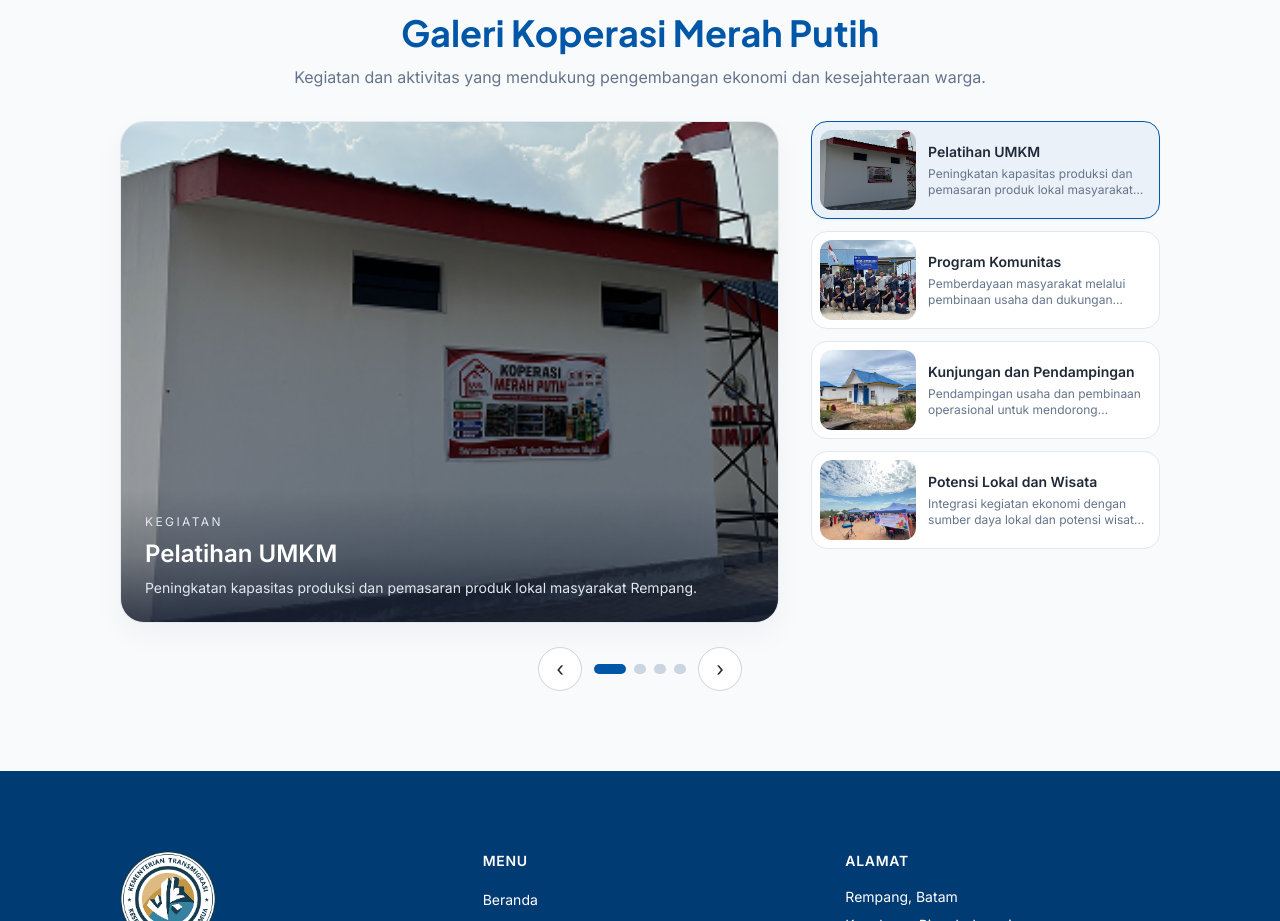
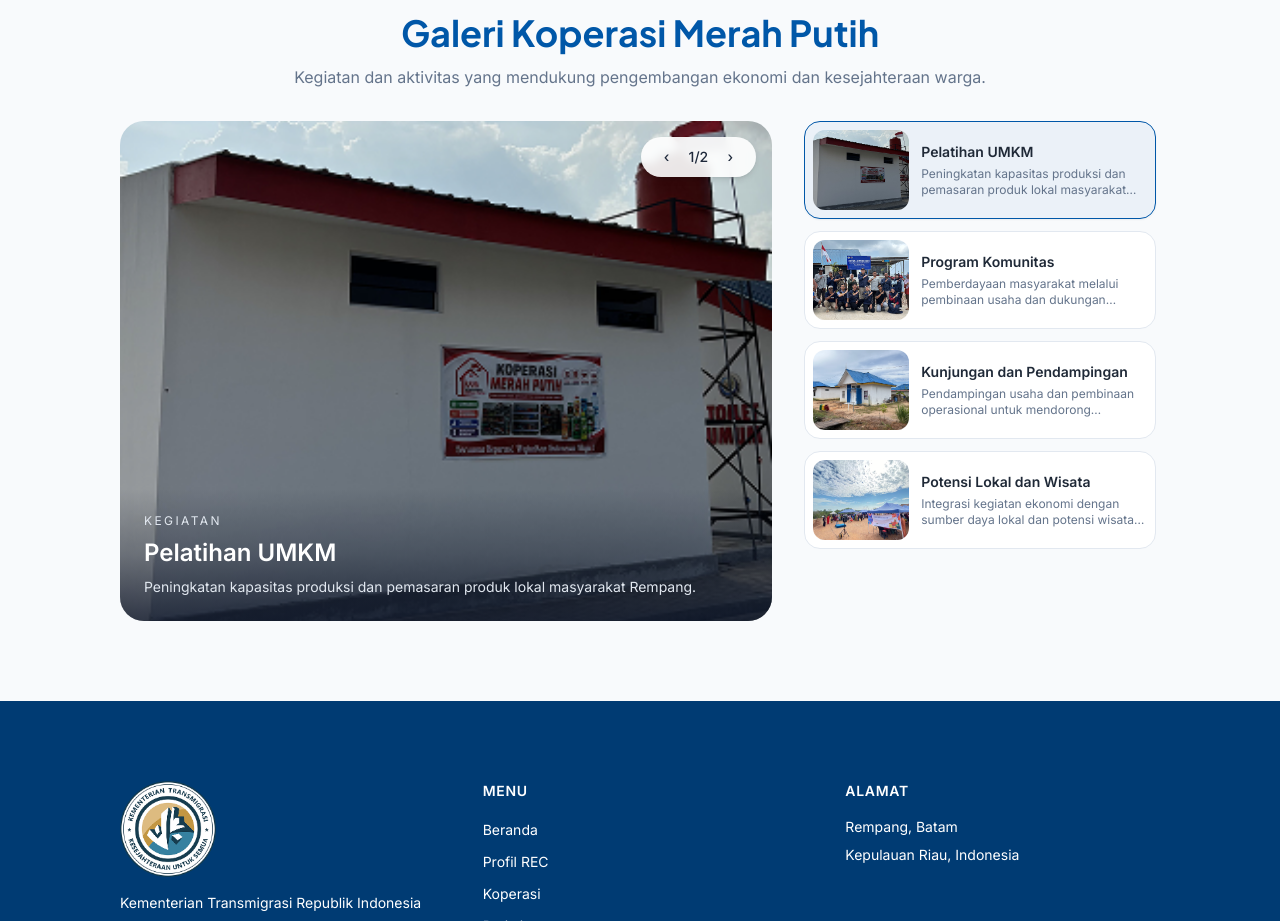
Before and after one commit to Papiann/rempang-eco-city, a Next.js app: page /koperasi/merah-putih in a window 1280 px wide. Shown: the part 2180-3101 px from the top of the page. Built offline with nearby package versions, Linux system fonts and the light colour scheme.

Commit message:
Update koperasi gallery layout and consistency

```diff
--- a/app/koperasi/merah-putih/page.tsx
+++ b/app/koperasi/merah-putih/page.tsx
@@ -32,32 +32,48 @@
 const galleryItems = [
 	{
 		title: "Pelatihan UMKM",
-    description: "Peningkatan kapasitas produksi dan pemasaran produk lokal masyarakat Rempang.",
-    image: "/images/hero-kops-mp.png",
+		description:
+			"Peningkatan kapasitas produksi dan pemasaran produk lokal masyarakat Rempang.",
+		images: ["/images/hero-kops-mp.png", "/images/hero-kop-trans.png"],
 	},
 	{
 		title: "Program Komunitas",
-    description: "Pemberdayaan masyarakat melalui pembinaan usaha dan dukungan kerjasama lokal.",
-    image: "/images/hero-kop-trans.png",
+		description:
+			"Pemberdayaan masyarakat melalui pembinaan usaha dan dukungan kerjasama lokal.",
+		images: ["/images/hero-kop-trans.png", "/images/hero-rumah-rempang.png"],
 	},
 	{
 		title: "Kunjungan dan Pendampingan",
-    description: "Pendampingan usaha dan pembinaan operasional untuk mendorong kemandirian ekonomi.",
-    image: "/images/hero-rumah-rempang.png",
+		description:
+			"Pendampingan usaha dan pembinaan operasional untuk mendorong kemandirian ekonomi.",
+		images: ["/images/hero-rumah-rempang.png", "/images/hero-pariwisata-rec.jpg"],
 	},
 	{
 		title: "Potensi Lokal dan Wisata",
-    description: "Integrasi kegiatan ekonomi dengan sumber daya lokal dan potensi wisata masyarakat.",
-    image: "/images/hero-pariwisata-rec.jpg",
+		description:
+			"Integrasi kegiatan ekonomi dengan sumber daya lokal dan potensi wisata masyarakat.",
+		images: ["/images/hero-pariwisata-rec.jpg", "/images/hero-kops-mp.png"],
 	},
 ];
 
 export default function KoperasiMerahPutihPage() {
 	const [activeIndex, setActiveIndex] = useState(0);
+	const [photoIndex, setPhotoIndex] = useState(0);
 	const activeItem = galleryItems[activeIndex];
+	const activeImage = activeItem.images[photoIndex];
 
-  const goTo = (index: number) =>
-    setActiveIndex((index + galleryItems.length) % galleryItems.length);
+	const goTo = (index: number) => {
+		setActiveIndex(index);
+		setPhotoIndex(0);
+	};
+
+	const goToPhoto = (offset: number) => {
+		setPhotoIndex(
+			(prev) =>
+				(prev + offset + activeItem.images.length) %
+				activeItem.images.length,
+		);
+	};
 
 	return (
 		<main>
@@ -85,23 +101,29 @@
 									Tentang Koperasi Merah Putih
 								</h2>
 								<p className="text-base leading-relaxed text-text-secondary">
-                  Koperasi Merah Putih menjadi wadah ekonomi masyarakat Rempang yang fokus pada penguatan usaha,
-                  pelayanan kebutuhan pokok, hingga pengembangan potensi lokal. Koperasi ini hadir untuk mendorong
-                  kemandirian ekonomi masyarakat secara berkelanjutan.
+									Koperasi Merah Putih menjadi wadah ekonomi masyarakat Rempang
+									yang fokus pada penguatan usaha, pelayanan kebutuhan pokok,
+									hingga pengembangan potensi lokal. Koperasi ini hadir untuk
+									mendorong kemandirian ekonomi masyarakat secara berkelanjutan.
 								</p>
 								<p className="text-base leading-relaxed text-text-secondary">
-                  Dengan orientasi pada semangat gotong royong, koperasi ini aktif dalam program pengelolaan usaha,
-                  dukungan modal usaha, serta pemberdayaan UMKM lokal agar lebih kompetitif dan berdampak luas.
+									Dengan orientasi pada semangat gotong royong, koperasi ini aktif
+									dalam program pengelolaan usaha, dukungan modal usaha, serta
+									pemberdayaan UMKM lokal agar lebih kompetitif dan berdampak luas.
 								</p>
 
 								<div className="grid grid-cols-2 gap-4 pt-4">
 									<div className="rounded-xl border border-slate-200 bg-slate-50 p-4">
 										<p className="text-sm text-text-secondary">Tahun Berdiri</p>
-                    <p className="mt-2 text-xl font-bold text-text-primary">2020</p>
+										<p className="mt-2 text-xl font-bold text-text-primary">
+											2020
+										</p>
 									</div>
 									<div className="rounded-xl border border-slate-200 bg-slate-50 p-4">
 										<p className="text-sm text-text-secondary">Anggota</p>
-                    <p className="mt-2 text-xl font-bold text-text-primary">180</p>
+										<p className="mt-2 text-xl font-bold text-text-primary">
+											180
+										</p>
 									</div>
 								</div>
 							</div>
@@ -137,8 +159,12 @@
 										/>
 									</div>
 									<div className="p-4 text-center">
-                    <h3 className="text-xl font-semibold text-primary-blue">{person.name}</h3>
-                    <p className="mt-1 text-sm text-text-secondary">{person.role}</p>
+										<h3 className="text-xl font-semibold text-primary-blue">
+											{person.name}
+										</h3>
+										<p className="mt-1 text-sm text-text-secondary">
+											{person.role}
+										</p>
 									</div>
 								</article>
 							))}
@@ -149,28 +175,60 @@
 				<section className="bg-slate-50 py-16 md:py-20">
 					<div className="container-content">
 						<div className="mb-8 text-center">
-              <h2 className="font-heading text-4xl font-bold text-primary-blue">Galeri Koperasi Merah Putih</h2>
+							<h2 className="font-heading text-4xl font-bold text-primary-blue">
+								Galeri Koperasi Merah Putih
+							</h2>
 							<p className="mt-3 text-base text-text-secondary">
-                Kegiatan dan aktivitas yang mendukung pengembangan ekonomi dan kesejahteraan warga.
+								Kegiatan dan aktivitas yang mendukung pengembangan ekonomi dan
+								kesejahteraan warga.
 							</p>
 						</div>
 
-            <div className="grid grid-cols-1 gap-8 lg:grid-cols-[1.7fr_0.9fr]">
-              <div className="overflow-hidden rounded-3xl border border-slate-200 bg-white shadow-[0_12px_30px_rgba(15,23,42,0.04)]">
-                <div className="relative">
+						<div className="grid grid-cols-1 gap-8 lg:grid-cols-[1.65fr_0.9fr]">
+							<div className="relative h-[420px] overflow-hidden rounded-3xl md:h-[500px]">
 								<img
-                    src={activeItem.image}
+									src={activeImage}
 									alt={activeItem.title}
-                    className="h-[420px] w-full object-cover md:h-[500px]"
+									className="h-full w-full object-cover"
 								/>
-                  <div className="absolute inset-x-0 bottom-0 bg-gradient-to-t from-slate-900/70 via-slate-900/25 to-transparent p-6 text-white">
-                    <p className="text-xs uppercase tracking-[0.2em] text-slate-200">Kegiatan</p>
-                    <h3 className="mt-2 text-2xl font-bold">{activeItem.title}</h3>
-                    <p className="mt-2 max-w-xl text-sm text-slate-200">{activeItem.description}</p>
-                  </div>
-                </div>
+								<div className="absolute inset-x-0 bottom-0 bg-gradient-to-t from-slate-900/75 via-slate-900/30 to-transparent p-6 text-white">
+									<p className="text-xs uppercase tracking-[0.2em] text-slate-200">
+										Kegiatan
+									</p>
+									<h3 className="mt-2 text-2xl font-bold">
+										{activeItem.title}
+									</h3>
+									<p className="mt-2 max-w-xl text-sm text-slate-200">
+										{activeItem.description}
+									</p>
 								</div>
 
+								{activeItem.images.length > 1 && (
+									<div className="absolute right-4 top-4 z-10 flex items-center gap-2 rounded-full bg-white/90 px-3 py-1.5 text-sm font-medium text-slate-800 shadow-md backdrop-blur-sm">
+										<button
+											type="button"
+											onClick={() => goToPhoto(-1)}
+											className="flex h-7 w-7 items-center justify-center rounded-full hover:bg-slate-200"
+											aria-label="Previous photo"
+										>
+											‹
+										</button>
+										<span>
+											{photoIndex + 1}/{activeItem.images.length}
+										</span>
+										<button
+											type="button"
+											onClick={() => goToPhoto(1)}
+											className="flex h-7 w-7 items-center justify-center rounded-full hover:bg-slate-200"
+											aria-label="Next photo"
+										>
+											›
+										</button>
+									</div>
+								)}
+							</div>
+
+							<div className="max-h-[520px] overflow-y-auto pr-1">
 								<div className="space-y-3">
 									{galleryItems.map((item, index) => (
 										<button
@@ -183,48 +241,25 @@
 													: "border-slate-200 bg-white hover:border-slate-300"
 											}`}
 										>
-                    <div className="h-20 w-24 overflow-hidden rounded-xl">
-                      <img src={item.image} alt={item.title} className="h-full w-full object-cover" />
+											<div className="h-20 w-24 flex-shrink-0 overflow-hidden rounded-xl">
+												<img
+													src={item.images[0]}
+													alt={item.title}
+													className="h-full w-full object-cover"
+												/>
 											</div>
 											<div className="min-w-0 flex-1">
-                      <p className="truncate text-sm font-semibold text-text-primary">{item.title}</p>
-                      <p className="mt-1 line-clamp-2 text-xs text-text-secondary">{item.description}</p>
+												<p className="truncate text-sm font-semibold text-text-primary">
+													{item.title}
+												</p>
+												<p className="mt-1 line-clamp-2 text-xs text-text-secondary">
+													{item.description}
+												</p>
 											</div>
 										</button>
 									))}
 								</div>
 							</div>
-
-            <div className="mt-6 flex items-center justify-center gap-3">
-              <button
-                type="button"
-                onClick={() => goTo(activeIndex - 1)}
-                className="flex h-11 w-11 items-center justify-center rounded-full border border-slate-300 bg-white text-xl text-text-primary transition hover:border-primary-blue hover:text-primary-blue"
-                aria-label="Previous gallery item"
-              >
-                ‹
-              </button>
-              <div className="flex gap-2">
-                {galleryItems.map((_, index) => (
-                  <button
-                    key={index}
-                    type="button"
-                    onClick={() => goTo(index)}
-                    aria-label={`Show item ${index + 1}`}
-                    className={`h-2.5 rounded-full transition-all ${
-                      activeIndex === index ? "w-8 bg-primary-blue" : "w-3 bg-slate-300 hover:bg-slate-400"
-                    }`}
-                  />
-                ))}
-              </div>
-              <button
-                type="button"
-                onClick={() => goTo(activeIndex + 1)}
-                className="flex h-11 w-11 items-center justify-center rounded-full border border-slate-300 bg-white text-xl text-text-primary transition hover:border-primary-blue hover:text-primary-blue"
-                aria-label="Next gallery item"
-              >
-                ›
-              </button>
 						</div>
 					</div>
 				</section>
--- a/app/koperasi/transmigrasi/page.tsx
+++ b/app/koperasi/transmigrasi/page.tsx
@@ -34,34 +34,74 @@
 		title: "Pelatihan UMKM",
 		description:
 			"Peningkatan kapasitas produksi dan pemasaran produk lokal masyarakat Rempang.",
-		image: "/images/hero-kop-trans.png",
+		images: [
+			"/images/hero-kop-trans.png",
+			"/images/hero-kops-mp.png",
+		],
 	},
 	{
 		title: "Kegiatan Ekonomi Komunitas",
 		description:
 			"Kolaborasi pengelolaan usaha dan distribusi kebutuhan masyarakat di sekitar kawasan.",
-		image: "/images/hero-kops-mp.png",
+		images: [
+			"/images/hero-kops-mp.png",
+			"/images/hero-rumah-rempang.png",
+		],
 	},
 	{
 		title: "Kunjungan dan Pendampingan",
 		description:
 			"Pendampingan langsung untuk membangun sinergi antara koperasi, warga, dan mitra usaha.",
-		image: "/images/hero-rumah-rempang.png",
+		images: [
+			"/images/hero-rumah-rempang.png",
+			"/images/hero-pariwisata-rec.jpg",
+		],
 	},
 	{
 		title: "Wisata dan Potensi Lokal",
 		description:
 			"Integrasi program ekonomi dengan potensi wisata dan budaya lokal untuk kesejahteraan bersama.",
-		image: "/images/hero-pariwisata-rec.jpg",
+		images: [
+			"/images/hero-pariwisata-rec.jpg",
+			"/images/hero-kop-trans.png",
+		],
+	},
+	{
+		title: "Produk Lokal",
+		description:
+			"Pameran produk khas serta penguatan branding dan distribusi hasil usaha warga.",
+		images: [
+			"/images/hero-kop-trans.png",
+			"/images/hero-kops-mp.png",
+		],
+	},
+	{
+		title: "Pemberdayaan Warga",
+		description:
+			"Program pendampingan masyarakat untuk membangun usaha mandiri dan lingkungan yang produktif.",
+		images: [
+			"/images/hero-kops-mp.png",
+			"/images/hero-rumah-rempang.png",
+		],
 	},
 ];
 
 export default function KoperasiTransmigrasiPage() {
 	const [activeIndex, setActiveIndex] = useState(0);
+	const [photoIndex, setPhotoIndex] = useState(0);
 	const activeItem = galleryItems[activeIndex];
+	const activeImage = activeItem.images[photoIndex];
 
-	const goTo = (index: number) =>
-		setActiveIndex((index + galleryItems.length) % galleryItems.length);
+	const goTo = (index: number) => {
+		setActiveIndex(index);
+		setPhotoIndex(0);
+	};
+
+	const goToPhoto = (offset: number) => {
+		setPhotoIndex(
+			(prev) => (prev + offset + activeItem.images.length) % activeItem.images.length,
+		);
+	};
 
 	return (
 		<main>
@@ -104,18 +144,12 @@
 
 								<div className="grid grid-cols-2 gap-4 pt-4">
 									<div className="rounded-xl border border-slate-200 bg-slate-50 p-4">
-										<p className="text-sm text-text-secondary">
-											Tahun Berdiri
-										</p>
-										<p className="mt-2 text-xl font-bold text-text-primary">
-											2018
-										</p>
+										<p className="text-sm text-text-secondary">Tahun Berdiri</p>
+										<p className="mt-2 text-xl font-bold text-text-primary">2018</p>
 									</div>
 									<div className="rounded-xl border border-slate-200 bg-slate-50 p-4">
 										<p className="text-sm text-text-secondary">Anggota</p>
-										<p className="mt-2 text-xl font-bold text-text-primary">
-											245
-										</p>
+										<p className="mt-2 text-xl font-bold text-text-primary">245</p>
 									</div>
 								</div>
 							</div>
@@ -176,28 +210,49 @@
 							</p>
 						</div>
 
-						<div className="grid grid-cols-1 gap-8 lg:grid-cols-[1.7fr_0.9fr]">
-							<div className="overflow-hidden rounded-3xl border border-slate-200 bg-white shadow-[0_12px_30px_rgba(15,23,42,0.04)]">
-								<div className="relative">
+						<div className="grid grid-cols-1 gap-8 lg:grid-cols-[1.65fr_0.9fr]">
+							<div className="relative h-[420px] overflow-hidden rounded-3xl md:h-[500px]">
 								<img
-										src={activeItem.image}
+									src={activeImage}
 									alt={activeItem.title}
-										className="h-[420px] w-full object-cover md:h-[500px]"
+									className="h-full w-full object-cover"
 								/>
-									<div className="absolute inset-x-0 bottom-0 bg-gradient-to-t from-slate-900/70 via-slate-900/25 to-transparent p-6 text-white">
+								<div className="absolute inset-x-0 bottom-0 bg-gradient-to-t from-slate-900/75 via-slate-900/30 to-transparent p-6 text-white">
 									<p className="text-xs uppercase tracking-[0.2em] text-slate-200">
 										Kegiatan
 									</p>
-										<h3 className="mt-2 text-2xl font-bold">
-											{activeItem.title}
-										</h3>
+									<h3 className="mt-2 text-2xl font-bold">{activeItem.title}</h3>
 									<p className="mt-2 max-w-xl text-sm text-slate-200">
 										{activeItem.description}
 									</p>
 								</div>
+
+								{activeItem.images.length > 1 && (
+									<div className="absolute right-4 top-4 z-10 flex items-center gap-2 rounded-full bg-white/90 px-3 py-1.5 text-sm font-medium text-slate-800 shadow-md backdrop-blur-sm">
+										<button
+											type="button"
+											onClick={() => goToPhoto(-1)}
+											className="flex h-7 w-7 items-center justify-center rounded-full hover:bg-slate-200"
+											aria-label="Previous photo"
+										>
+											‹
+										</button>
+										<span>
+											{photoIndex + 1}/{activeItem.images.length}
+										</span>
+										<button
+											type="button"
+											onClick={() => goToPhoto(1)}
+											className="flex h-7 w-7 items-center justify-center rounded-full hover:bg-slate-200"
+											aria-label="Next photo"
+										>
+											›
+										</button>
 									</div>
+								)}
 							</div>
 
+							<div className="max-h-[520px] overflow-y-auto pr-1">
 								<div className="space-y-3">
 									{galleryItems.map((item, index) => (
 										<button
@@ -210,9 +265,9 @@
 													: "border-slate-200 bg-white hover:border-slate-300"
 											}`}
 										>
-										<div className="h-20 w-24 overflow-hidden rounded-xl">
+											<div className="h-20 w-24 flex-shrink-0 overflow-hidden rounded-xl">
 												<img
-												src={item.image}
+													src={item.images[0]}
 													alt={item.title}
 													className="h-full w-full object-cover"
 												/>
@@ -229,39 +284,6 @@
 									))}
 								</div>
 							</div>
-
-						<div className="mt-6 flex items-center justify-center gap-3">
-							<button
-								type="button"
-								onClick={() => goTo(activeIndex - 1)}
-								className="flex h-11 w-11 items-center justify-center rounded-full border border-slate-300 bg-white text-xl text-text-primary transition hover:border-primary-blue hover:text-primary-blue"
-								aria-label="Previous gallery item"
-							>
-								‹
-							</button>
-							<div className="flex gap-2">
-								{galleryItems.map((_, index) => (
-									<button
-										key={index}
-										type="button"
-										onClick={() => goTo(index)}
-										aria-label={`Show item ${index + 1}`}
-										className={`h-2.5 rounded-full transition-all ${
-											activeIndex === index
-												? "w-8 bg-primary-blue"
-												: "w-3 bg-slate-300 hover:bg-slate-400"
-										}`}
-									/>
-								))}
-							</div>
-							<button
-								type="button"
-								onClick={() => goTo(activeIndex + 1)}
-								className="flex h-11 w-11 items-center justify-center rounded-full border border-slate-300 bg-white text-xl text-text-primary transition hover:border-primary-blue hover:text-primary-blue"
-								aria-label="Next gallery item"
-							>
-								›
-							</button>
 						</div>
 					</div>
 				</section>
```
Lines whose indentation alone changed are shown as unchanged.
